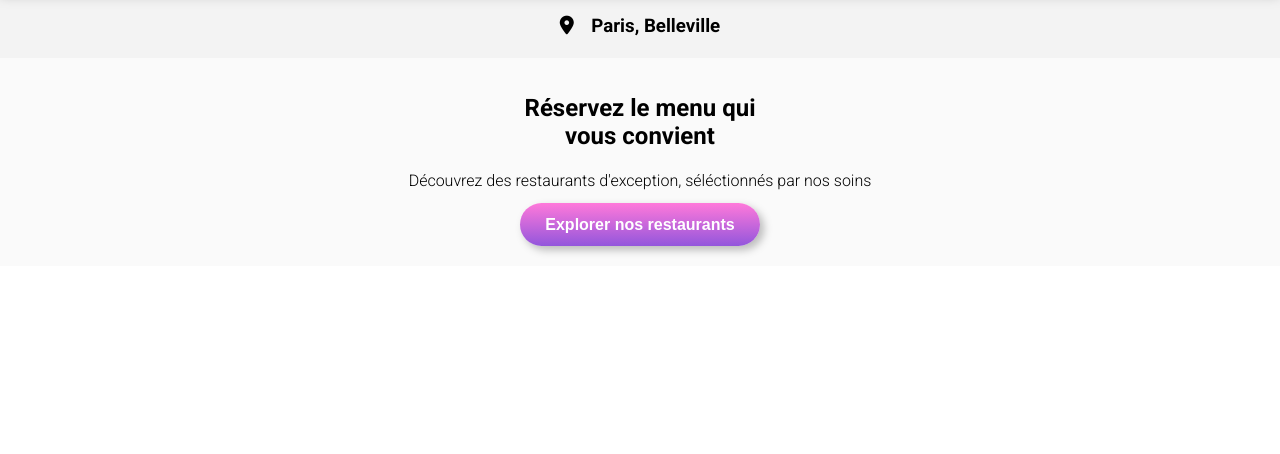
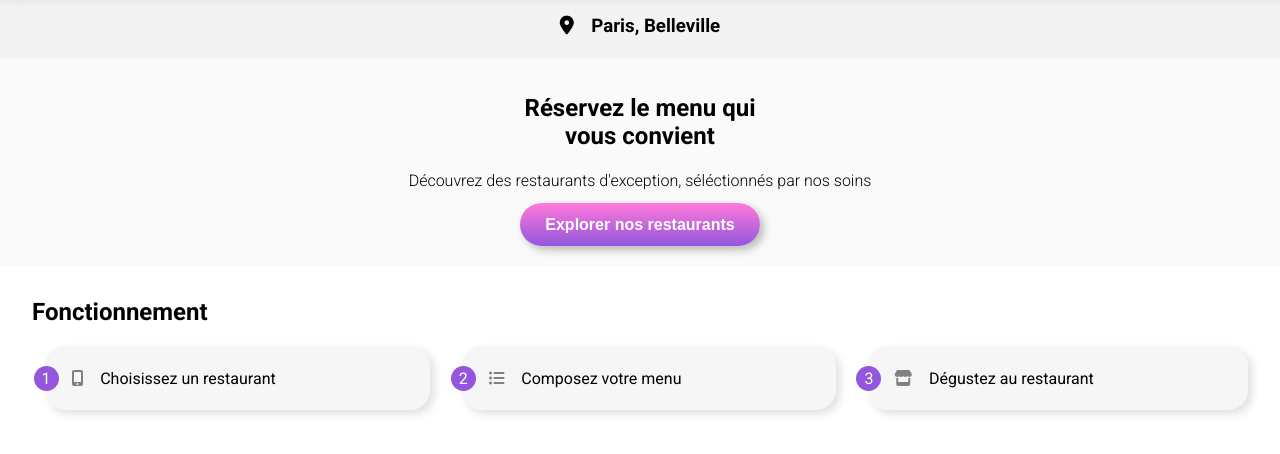
Before and after one commit to wilprom/ohmyfood, a website: page index.html in a window 1280 px wide. Shown: the part 74-528 px from the top of the page. Drawn offline with Linux system fonts and the light colour scheme; a web font is replaced by a local one.

Commit message:
:lipstick: Update helpMenu section
Update UI and style files

```diff
--- a/assets/sass/pages/_helpMenu.scss
+++ b/assets/sass/pages/_helpMenu.scss
@@ -0,0 +1,34 @@
+.helpMenu {
+    padding: .8rem 2rem 2rem;
+    &__steps {
+        @include grid-layout;
+        grid-template-columns: repeat(3, auto);
+        grid-gap: 2rem;
+        margin-left: .8rem;
+        &__step {
+            @include flexbox;
+            border-radius: 20px;
+            box-shadow: 4px 4px 10px #00000021;
+            background-color: #f6f6f6;
+            & .number {
+                height: 25px;
+                width: 25px;
+                margin: auto;
+                margin-left: -.7rem;
+                margin-right: .8rem;
+                padding: .2rem .5rem;
+                border-radius: 50%;
+                color: #ffffff;
+                background-color: $colorPrimary;
+            }
+        }
+        & p {
+            padding: .4rem 0;
+            & i {
+                margin-right: .8rem;
+                color: #818181;
+            }
+        }
+
+    }
+}
--- a/index.html
+++ b/index.html
@@ -59,7 +59,21 @@
 
         <!-- Help menu -->
         <section class="helpMenu">
-
+            <h2 class="helpMenu__title">Fonctionnement</h2>
+            <div class="helpMenu__steps">
+                <div class="helpMenu__steps__step">
+                    <div class="number">1</div>
+                    <p><i class="fas fa-mobile-alt"></i> Choisissez un restaurant</p>
+                </div>
+                <div class="helpMenu__steps__step">
+                    <div class="number">2</div>
+                    <p><i class="fas fa-list-ul"></i> Composez votre menu</p>
+                </div>
+                <div class="helpMenu__steps__step">
+                    <div class="number">3</div>
+                    <p><i class="fas fa-store"></i> Dégustez au restaurant</p>
+                </div>
+            </div>
         </section>
         <!-- End Help menu -->
 
```
Also changed, not shown: assets/style/style.css, 1 other file.
